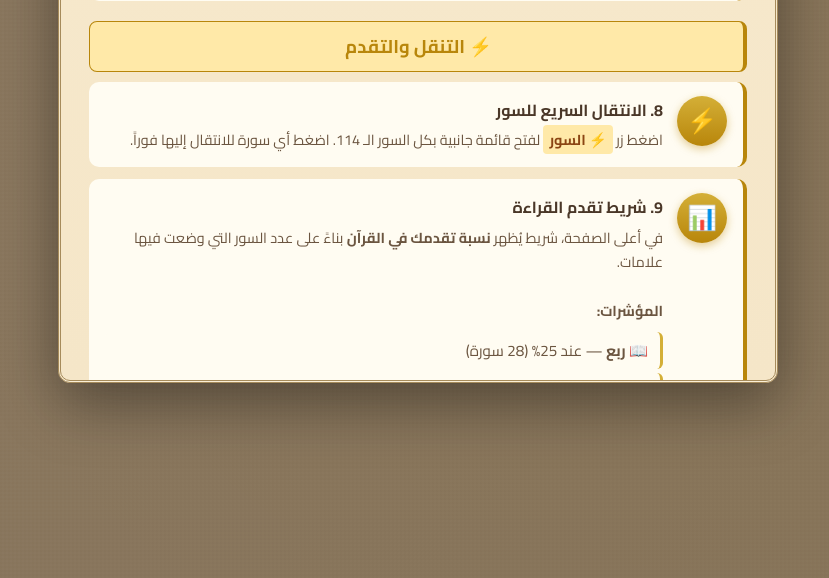
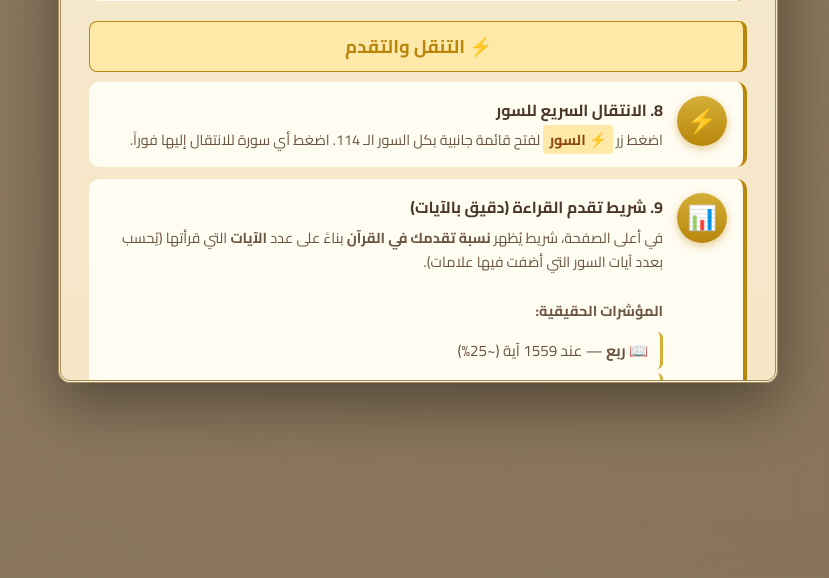
Before and after one commit to hassanmardinli21-arch/quran-encyclopedia-v2, a Flask app: template templates/index.html in a window 1280 px wide. Shown: the part 2022-2600 px from the top of the page, without its empty margins (222-1051 px from the left). Run offline with Flask 3, Linux system fonts and the light colour scheme; the template is opened without the code that fills it, so the values that code supplies are empty.

Commit message:
Update index.html

```diff
--- a/templates/index.html
+++ b/templates/index.html
@@ -84,7 +84,7 @@
             height: 100%; background: linear-gradient(90deg, var(--bookmark-color) 0%, var(--gold) 100%);
             width: 0%; transition: width 0.5s ease; border-radius: 10px; position: relative; z-index: 1;
         }
-        .progress-percent { font-size: 0.9rem; font-weight: 700; color: var(--bookmark-dark); min-width: 50px; text-align: left; padding-top: 12px; transition: color 0.3s; }
+        .progress-percent { font-size: 0.9rem; font-weight: 700; color: var(--bookmark-dark); min-width: 50px; text-align: left; padding-top: 12px; transition: color 0.3s; cursor: help; }
         body.dark-mode .progress-percent { color: var(--gold-light); }
 
         .milestone { position: absolute; top: -3px; bottom: -3px; width: 2px; background: var(--ink-secondary); border-radius: 2px; z-index: 3; transform: translateX(-50%); transition: all 0.3s; opacity: 0.5; }
@@ -185,7 +185,6 @@
         .about-close { position: absolute; top: 12px; left: 12px; width: 34px; height: 34px; border-radius: 50%; background: rgba(184, 134, 11, 0.15); border: 1px solid var(--border-color); color: var(--ink-primary); font-size: 1rem; cursor: pointer; transition: 0.2s; display: flex; align-items: center; justify-content: center; z-index: 5; }
         .about-close:hover { background: rgba(220, 38, 38, 0.15); color: #b91c1c; transform: rotate(90deg); }
 
-        /* ====== نافذة طريقة الاستخدام ====== */
         .help-modal { max-width: 720px !important; }
         .help-step {
             display: flex; gap: 14px; padding: 14px 16px;
@@ -361,7 +360,6 @@
         <div id="sidebarList"></div>
     </div>
 
-    <!-- ====== نافذة طريقة الاستخدام ====== -->
     <div class="about-overlay" id="helpOverlay" onclick="closeHelpOutside(event)">
         <div class="about-modal help-modal" onclick="event.stopPropagation()">
             <button class="about-close" onclick="closeHelp()">✖</button>
@@ -486,18 +484,20 @@
             <div class="help-step">
                 <div class="help-step-icon">📊</div>
                 <div class="help-step-content">
-                    <div class="help-step-title">9. شريط تقدم القراءة</div>
+                    <div class="help-step-title">9. شريط تقدم القراءة (دقيق بالآيات)</div>
                     <div class="help-step-desc">
-                        في أعلى الصفحة، شريط يُظهر <strong>نسبة تقدمك في القرآن</strong> بناءً على عدد السور التي وضعت فيها علامات.
+                        في أعلى الصفحة، شريط يُظهر <strong>نسبة تقدمك في القرآن</strong> بناءً على عدد <strong>الآيات</strong> التي قرأتها (يُحسب بعدد آيات السور التي أضفت فيها علامات).
                         <br><br>
-                        <strong>المؤشرات:</strong>
+                        <strong>المؤشرات الحقيقية:</strong>
                         <ul style="margin-top:8px;">
-                            <li>📖 <strong>ربع</strong> — عند 25% (28 سورة)</li>
-                            <li>📖 <strong>نصف</strong> — عند 50% (57 سورة)</li>
-                            <li>📖 <strong>٣/٤</strong> — عند 75% (86 سورة)</li>
-                            <li>🏁 <strong>ختم</strong> — عند 100% (كل السور) ✨</li>
+                            <li>📖 <strong>ربع</strong> — عند 1559 آية (~25%)</li>
+                            <li>📖 <strong>نصف</strong> — عند 3118 آية (~50%)</li>
+                            <li>📖 <strong>٣/٤</strong> — عند 4677 آية (~75%)</li>
+                            <li>🏁 <strong>ختم</strong> — عند 6236 آية (100%) ✨</li>
                         </ul>
                         عندما تصل لمرحلة، يتحول مؤشرها إلى <strong>اللون الأخضر</strong>. وعند الختم، يتوهج مؤشر الختم ذهبياً!
+                        <br><br>
+                        💡 <strong>نصيحة:</strong> مرر الماوس فوق النسبة لرؤية عدد الآيات بالضبط.
                     </div>
                 </div>
             </div>
@@ -551,7 +551,7 @@
                 <li>🔖 علامة "آخر قراءة" للموضع الحالي</li>
                 <li>📌 علامات خاصة متعددة مع تسميات (ورد يومي، للتدبر...)</li>
                 <li>☁️ مزامنة تلقائية لكل علاماتك بين أجهزتك</li>
-                <li>📊 شريط تقدم القراءة مع مؤشرات (ربع، نصف، ٣/٤، ختم)</li>
+                <li>📊 شريط تقدم القراءة الدقيق (بالآيات)</li>
                 <li>🌙 وضع ليلي + 🎨 اختيار لون العلامة</li>
                 <li>⚡ انتقال سريع للسور والآيات</li>
             </ul>
@@ -632,6 +632,23 @@
     <script>
         const SURAH_NAMES = ["الفاتحة","البقرة","آل عمران","النساء","المائدة","الأنعام","الأعراف","الأنفال","التوبة","يونس","هود","يوسف","الرعد","إبراهيم","الحجر","النحل","الإسراء","الكهف","مريم","طه","الأنبياء","الحج","المؤمنون","النور","الفرقان","الشعراء","النمل","القصص","العنكبوت","الروم","لقمان","السجدة","الأحزاب","سبأ","فاطر","يس","الصافات","ص","الزمر","غافر","فصلت","الشورى","الزخرف","الدخان","الجاثية","الأحقاف","محمد","الفتح","الحجرات","ق","الذاريات","الطور","النجم","القمر","الرحمن","الواقعة","الحديد","المجادلة","الحشر","الممتحنة","الصف","الجمعة","المنافقون","التغابن","الطلاق","التحريم","الملك","القلم","الحاقة","المعارج","نوح","الجن","المزمل","المدثر","القيامة","الإنسان","المرسلات","النبأ","النازعات","عبس","التكوير","الانفطار","المطففين","الانشقاق","البروج","الطارق","الأعلى","الغاشية","الفجر","البلد","الشمس","الليل","الضحى","الشرح","التين","العلق","القدر","البينة","الزلزلة","العاديات","القارعة","التكاثر","العصر","الهمزة","الفيل","قريش","الماعون","الكوثر","الكافرون","النصر","المسد","الإخلاص","الفلق","الناس"];
 
+        // عدد آيات كل سورة من 1 إلى 114
+        const SURAH_AYAH_COUNTS = [
+            7, 286, 200, 176, 120, 165, 206, 75, 129, 109,
+            123, 111, 43, 52, 99, 128, 111, 110, 98, 135,
+            112, 78, 118, 64, 77, 227, 93, 88, 69, 60,
+            34, 30, 73, 54, 45, 83, 182, 88, 75, 85,
+            54, 53, 89, 59, 37, 35, 38, 29, 18, 45,
+            60, 49, 62, 55, 78, 96, 29, 22, 24, 13,
+            14, 11, 11, 18, 12, 12, 30, 52, 52, 44,
+            28, 28, 20, 56, 40, 31, 50, 40, 46, 42,
+            29, 19, 36, 25, 22, 17, 19, 26, 30, 20,
+            15, 21, 11, 8, 8, 19, 5, 8, 8, 11,
+            11, 8, 3, 9, 5, 4, 7, 3, 6, 3,
+            5, 4, 5, 6
+        ];
+        const TOTAL_QURAN_AYAHS = 6236;
+
         const TAFSIR_FILES = [
             { key: 'saadi',      file: 'tafsir_saadi.json',      label: 'تفسير السعدي',   icon: '📗' },
             { key: 'ibn_kathir', file: 'tafsir_ibn_kathir.json', label: 'تفسير ابن كثير', icon: '📘' }
@@ -667,7 +684,6 @@
             if (bc) bookmarkColorIndex = parseInt(bc);
             const bms = localStorage.getItem('allBookmarks');
             if (bms) allBookmarks = JSON.parse(bms);
-            // عرض نافذة الاستخدام تلقائياً لأول زيارة
             if (!localStorage.getItem('helpShown')) {
                 setTimeout(() => {
                     openHelp();
@@ -702,7 +718,6 @@
             document.getElementById('darkModeBtn').textContent = isDark ? '☀️ نهاري' : '🌙 ليلي';
         }
 
-        // ====== نافذة طريقة الاستخدام ======
         function openHelp() {
             document.getElementById('helpOverlay').classList.add('active');
             document.body.style.overflow = 'hidden';
@@ -884,10 +899,20 @@
         }
         function closeBookmarksOutside(e) { if (e.target.id === 'bookmarksOverlay') closeBookmarksList(); }
 
+        // ========== شريط التقدم - حساب دقيق بالآيات ==========
         function updateProgress() {
             const uniqueSurahs = new Set(allBookmarks.map(b => b.surah));
             if (bookmark) uniqueSurahs.add(bookmark.surah);
-            const percent = Math.min(100, Math.round((uniqueSurahs.size / 114) * 100));
+
+            let totalAyahsRead = 0;
+            uniqueSurahs.forEach(surahNum => {
+                const idx = surahNum - 1;
+                if (idx >= 0 && idx < SURAH_AYAH_COUNTS.length) {
+                    totalAyahsRead += SURAH_AYAH_COUNTS[idx];
+                }
+            });
+
+            const percent = Math.min(100, Math.round((totalAyahsRead / TOTAL_QURAN_AYAHS) * 100));
 
             document.getElementById('progressFill').style.width = percent + '%';
             const percentEl = document.getElementById('progressPercent');
@@ -903,6 +928,9 @@
                 else l.classList.remove('reached');
             });
 
+            // Tooltip يظهر عدد الآيات
+            percentEl.title = `قرأت ${totalAyahsRead} آية من أصل ${TOTAL_QURAN_AYAHS} (${percent}%)`;
+
             if (percent >= 100) {
                 percentEl.textContent = '🏁 ختم';
                 percentEl.style.color = '#d4a100';
@@ -910,9 +938,19 @@
             } else if (percent >= 75) {
                 percentEl.textContent = percent + '%';
                 percentEl.style.color = '#16a34a';
+                percentEl.style.fontWeight = '700';
+            } else if (percent >= 50) {
+                percentEl.textContent = percent + '%';
+                percentEl.style.color = '#0ea5e9';
+                percentEl.style.fontWeight = '700';
+            } else if (percent >= 25) {
+                percentEl.textContent = percent + '%';
+                percentEl.style.color = '#f59e0b';
+                percentEl.style.fontWeight = '700';
             } else {
                 percentEl.textContent = percent + '%';
                 percentEl.style.color = '';
+                percentEl.style.fontWeight = '700';
             }
         }
 
```
